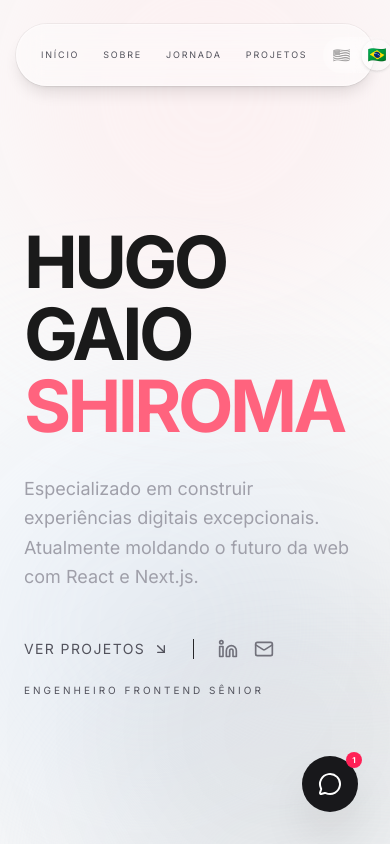
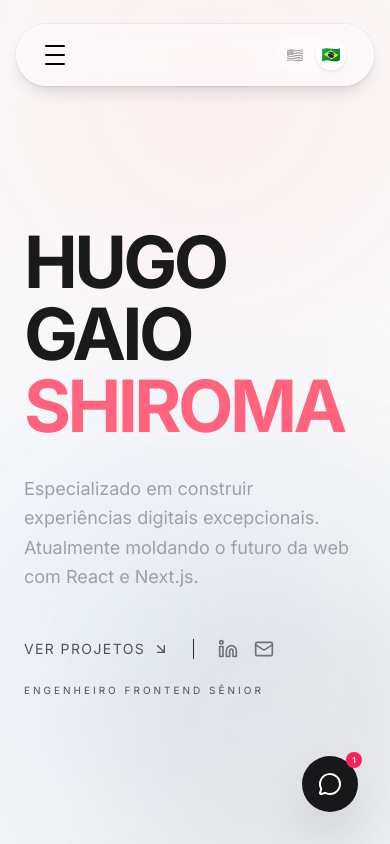
Before and after one commit to hugoshiroma/portfolio-shiroma, a Next.js app: page / in a window 390 px wide. Shown: the top 844 px of the page. Built offline with nearby package versions, Linux system fonts and the light colour scheme.

Commit message:
fix: Hamburger icon

```diff
--- a/src/components/Layout/Navbar.tsx
+++ b/src/components/Layout/Navbar.tsx
@@ -4,6 +4,7 @@ import { motion } from 'framer-motion';
 import Link from 'next/link';
 import { useI18n, Trans, Language } from '@/hooks/useI18n';
 import { cn } from '@/lib/utils';
+import { useState } from 'react'; // Import useState
 
 const LanguageSwitcher = () => {
   const { language, setLanguage } = useI18n();
@@ -40,6 +41,10 @@ export default function Navbar() {
     { key: 'navProjects', href: '/projects' },
   ] as const;
 
+  const [isMobileMenuOpen, setIsMobileMenuOpen] = useState(false); // State for mobile menu
+
+  const toggleMobileMenu = () => setIsMobileMenuOpen(!isMobileMenuOpen);
+
   return (
     <motion.header
       initial={{ y: -100, opacity: 0 }}
@@ -47,17 +52,53 @@ export default function Navbar() {
       transition={{ duration: 0.8, ease: [0.33, 1, 0.68, 1] }}
       className="fixed top-0 left-0 z-50 w-full px-4 py-6 md:px-6 md:py-8"
     >
-      <nav className="mx-auto flex max-w-7xl items-center justify-between gap-4 rounded-full border border-white/40 bg-white/40 px-6 py-3 backdrop-blur-md shadow-lg ring-1 ring-black/5 md:grid md:grid-cols-3 md:px-8 md:py-4 md:backdrop-blur-xl">
-        {/* Left: Brand/Logo (Hidden on mobile, empty on desktop for centering) */}
-        <div className="hidden md:block" />
+      {/* Navigation Bar */}
+      <nav className={cn(
+        "mx-auto flex w-full items-center justify-between rounded-full border border-white/40 bg-white/40 px-6 py-3 shadow-lg ring-1 ring-black/5 backdrop-blur-md", // Mobile layout
+        "md:max-w-7xl md:grid md:grid-cols-3 md:px-8 md:py-4 md:backdrop-blur-xl" // Desktop grid layout
+      )}>
 
-        {/* Center: Nav Items */}
-        <div className="flex flex-1 justify-center gap-6 md:gap-10">
+        {/* Column 1 (Desktop) / Left Side (Mobile) */}
+        <div className="flex items-center">
+          {/* Hamburger Button (Mobile Only) */}
+          <button
+            onClick={toggleMobileMenu}
+            className="block md:hidden h-7 w-7 cursor-pointer p-1 mr-4"
+            aria-label="Toggle mobile menu"
+          >
+            {isMobileMenuOpen ? (
+              // Close Icon
+              <svg
+                xmlns="http://www.w3.org/2000/svg"
+                fill="none"
+                viewBox="0 0 24 24"
+                strokeWidth={1.5}
+                className="h-full w-full text-black bg-black"
+              >
+                <path strokeLinecap="round" strokeLinejoin="round" d="M6 18L18 6M6 6l12 12" />
+              </svg>
+            ) : (
+              // Hamburger Icon (3 lines)
+              <div className="flex flex-col justify-between h-full">
+                <span className="block h-0.5 w-full rounded-full bg-black"></span>
+                <span className="block h-0.5 w-full rounded-full bg-black"></span>
+                <span className="block h-0.5 w-full rounded-full bg-black"></span>
+              </div>
+            )}
+          </button>
+          {/* Placeholder for Logo or brand on desktop */}
+          <div className="hidden md:block"> {/* Placeholder for potential logo on desktop */}
+            {/* If there was a logo, it would go here */}
+          </div>
+        </div>
+
+        {/* Column 2 (Desktop) / Center (Mobile - empty for now) */}
+        <div className="hidden md:flex md:items-center md:justify-center">
           {navItems.map((item) => (
             <Link
               key={item.key}
               href={item.href}
-              className="group relative whitespace-nowrap text-[9px] uppercase tracking-[0.2em] text-zinc-600 transition-colors hover:text-zinc-900 md:text-[10px] md:tracking-[0.25em]"
+              className="group relative whitespace-nowrap text-xs uppercase tracking-[0.2em] text-zinc-600 transition-colors hover:text-zinc-900 px-3"
             >
               <Trans i18nKey={item.key} />
               <span className="absolute -bottom-1 left-0 h-px w-0 bg-rose-400 transition-all duration-300 group-hover:w-full" />
@@ -65,11 +106,48 @@ export default function Navbar() {
           ))}
         </div>
 
-        {/* Right: Actions */}
+        {/* Column 3 (Desktop) / Right Side (Mobile) */}
         <div className="flex items-center justify-end">
           <LanguageSwitcher />
         </div>
       </nav>
+
+      {/* Mobile Menu Overlay */}
+      {isMobileMenuOpen && (
+        <div
+          className="fixed inset-0 z-40 flex flex-col items-center justify-center bg-black/50 transition-opacity duration-300"
+          onClick={toggleMobileMenu} // Close menu when clicking on the backdrop
+          style={{
+            // Glassmorphism styles
+            WebkitBackdropFilter: 'blur(12px) saturate(180%)',
+            backdropFilter: 'blur(12px) saturate(180%)',
+            backgroundColor: 'rgba(255, 255, 255, 0.3)',
+            border: '1px solid rgba(209, 213, 219, 0.3)',
+          }}
+          aria-modal="true"
+          role="dialog"
+        >
+          <div className="flex flex-col items-center gap-8" onClick={(e) => e.stopPropagation()}> {/* Stop propagation to prevent closing when clicking on menu items */}
+            {navItems.map((item) => (
+              <Link
+                key={item.key}
+                href={item.href}
+                className="relative text-xl uppercase tracking-[0.2em] text-zinc-800 transition-colors hover:text-rose-500"
+                onClick={() => {
+                  toggleMobileMenu(); // Close menu on link click
+                }}
+              >
+                <Trans i18nKey={item.key} />
+                {/* Underline effect for mobile links */}
+                <span className="absolute -bottom-1 left-1/2 h-1 w-0 -translate-x-1/2 bg-rose-400 transition-all duration-300 group-hover:w-full" />
+              </Link>
+            ))}
+            <div className="mt-10"> {/* More spacing */}
+              <LanguageSwitcher />
+            </div>
+          </div>
+        </div>
+      )}
     </motion.header>
   );
 }
```
